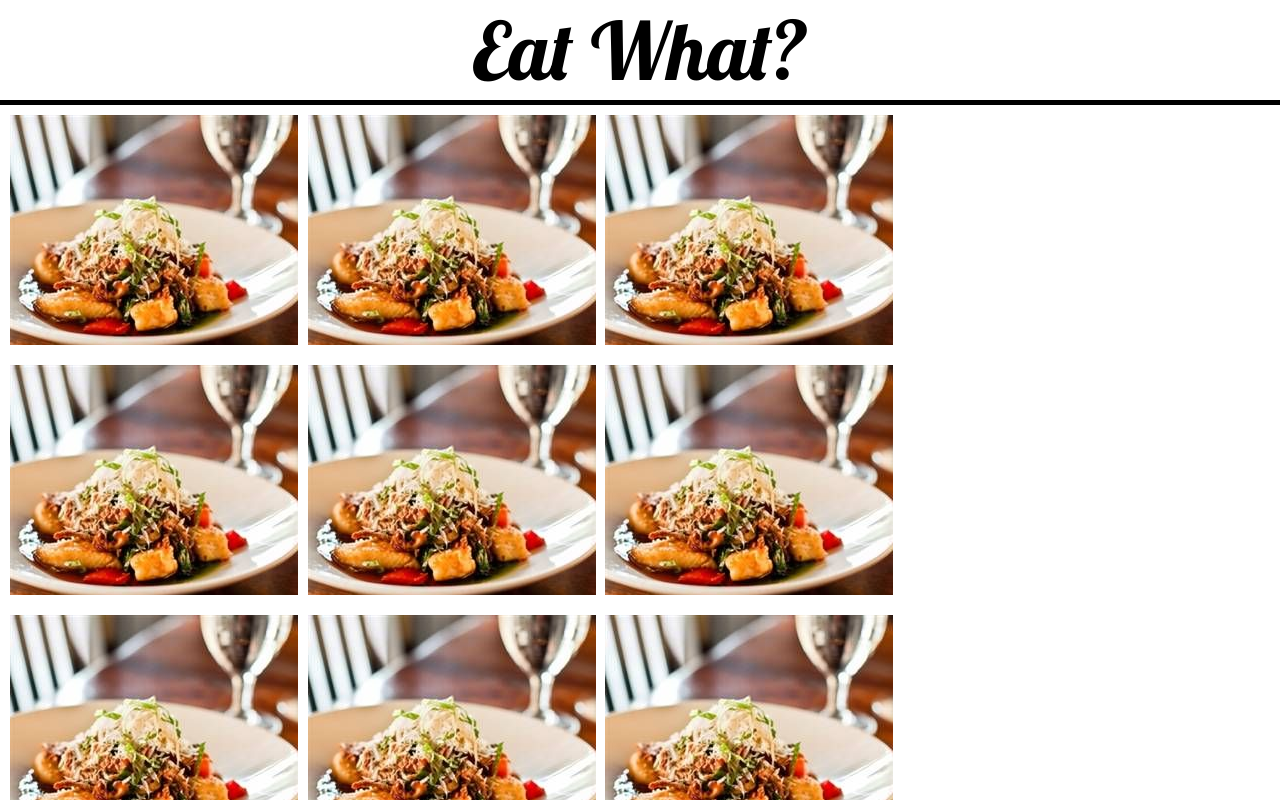
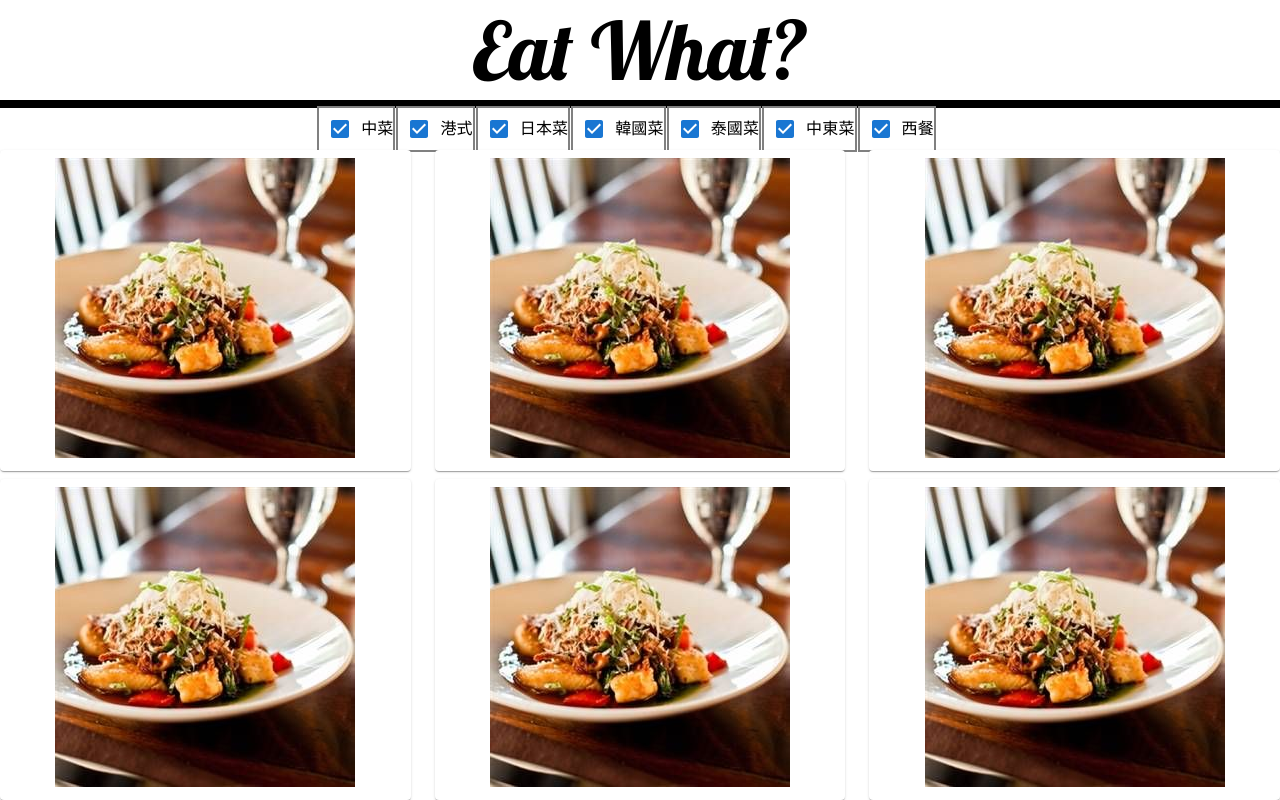
Before and after one commit to Pok3939/eat-what, a React (Create React App) app in the folder my_project/my-app/: page / in a window 1280 px wide. Shown: the top 800 px of the page. Built offline with nearby package versions, Linux system fonts and the light colour scheme.

Commit message:
add photo

```diff
--- a/my_project/my-app/package.json
+++ b/my_project/my-app/package.json
@@ -3,6 +3,9 @@
   "version": "0.1.0",
   "private": true,
   "dependencies": {
+    "@emotion/react": "^11.10.0",
+    "@emotion/styled": "^11.10.0",
+    "@mui/material": "^5.10.2",
     "@testing-library/jest-dom": "^5.16.5",
     "@testing-library/react": "^13.3.0",
     "@testing-library/user-event": "^13.5.0",
--- a/my_project/my-app/src/App.css
+++ b/my_project/my-app/src/App.css
@@ -4,44 +4,27 @@
   text-align: center;
 }
 
-.App-logo {
-  height: 40vmin;
-  pointer-events: none;
-}
-
-@media (prefers-reduced-motion: no-preference) {
-  .App-logo {
-    animation: App-logo-spin infinite 20s linear;
-  }
-}
-
-
-.App-link {
-  color: #61dafb;
-}
-
-@keyframes App-logo-spin {
-  from {
-    transform: rotate(0deg);
-  }
-  to {
-    transform: rotate(360deg);
-  }
-}
-
 .Heading{
   font-size: 5rem;
   font-family: 'Lobster', cursive;
 }
-.blackBar{
+.BlackBar{
   width: 100vw;
-  height: 0.3rem;
+  height: 0.5rem;
   background-color: black;
 }
-.layout2{
-  background-image: url(../public/huge.jpg);
-}
+
 .RefreshButton{
   height: 2rem;
   width: 2rem;
 }
+
+/* .Photogrid{
+  display:flex;
+  justify-content: center;
+  align-items: center;
+} */
+
+.TickBox1{
+  outline: 2px solid grey;
+}
--- a/my_project/my-app/src/App.tsx
+++ b/my_project/my-app/src/App.tsx
@@ -1,52 +1,16 @@
 import React from 'react';
 import logo from './logo.svg';
 import './App.css';
-import GridLayout from "react-grid-layout";
 import '../node_modules/react-grid-layout/css/styles.css'
 import '../node_modules/react-resizable/css/styles.css'
+import FormGroup from '@mui/material/FormGroup';
+import FormControlLabel from '@mui/material/FormControlLabel';
+import Checkbox from '@mui/material/Checkbox';
+import Grid from './photo9Grid'
+import NestedGrid from './handMadeGrid'
 
-// class MyResponsiveGrid extends React.Component {
-//   render() {
-//     // {lg: layout1, md: layout2, ...}
-//     const layouts = getLayoutsFromSomewhere();
-//     return (
-//       <ResponsiveGridLayout
-//         className="layout"
-//         layouts={layouts}
-//         breakpoints={{ lg: 1200, md: 996, sm: 768, xs: 480, xxs: 0 }}
-//         cols={{ lg: 12, md: 10, sm: 6, xs: 4, xxs: 2 }}
-//       >
-//         <div key="1">1</div>
-//         <div key="2">2</div>
-//         <div key="3">3</div>
-//       </ResponsiveGridLayout>
-//     );
-//   }
-// }
+const label = { inputProps: { 'aria-label': 'Checkbox demo' } };
 
-class MyFirstGrid extends React.Component {
-  render() {
-    // layout is an array of objects, see the demo for more complete usage
-    const layout = [
-      { i: "a", x: 0, y: 0, w: 3, h: 6, static: true },
-      { i: "b", x: 3, y: 0, w: 3, h: 6, static: true },
-      { i: "c", x: 6, y: 0, w: 3, h: 6, static: true }
-    ];
-    return (
-      <GridLayout
-        className="layout"
-        layout={layout}
-        cols={12}
-        rowHeight={30}
-        width={1200}
-      >
-        <div className='layout2' key="a"></div>
-        <div className='layout2' key="b"></div>
-        <div className='layout2' key="c"></div>
-      </GridLayout>
-    );
-  }
-}
 function Refresh() {
   alert('Refresh new photos');
 }
@@ -54,13 +18,19 @@ function App() {
   return (
     <div className="App">
       <text className='Heading'> Eat What?</text>
-      <div className='blackBar'></div>
+      <div className='BlackBar'></div>
+      <div className='dishChoice'>
+        <FormControlLabel className ="TickBox1" control={<Checkbox defaultChecked />} label="中菜" />
+        <FormControlLabel className ="TickBox1" control={<Checkbox defaultChecked />} label="港式" />
+        <FormControlLabel className ="TickBox1" control={<Checkbox defaultChecked />} label="日本菜" />
+        <FormControlLabel className ="TickBox1" control={<Checkbox defaultChecked />} label="韓國菜" />
+        <FormControlLabel className ="TickBox1" control={<Checkbox defaultChecked />} label="泰國菜" />
+        <FormControlLabel className ="TickBox1" control={<Checkbox defaultChecked />} label="中東菜" />
+        <FormControlLabel className ="TickBox1" control={<Checkbox defaultChecked />} label="西餐" />
+      </div>
       <header className="App-header">
-        <div className='Photogrid'>
-        <MyFirstGrid/>
-        <MyFirstGrid/>
-        <MyFirstGrid/>
-        </div>
+        {/* <Grid rowHeight={20}/> */}
+        <NestedGrid/>
         <button className='RefreshButton' onClick={Refresh}>🔄</button>
 
       </header>
--- /dev/null
+++ b/my_project/my-app/src/handMadeGrid.tsx
@@ -0,0 +1,47 @@
+import * as React from 'react';
+import { styled } from '@mui/material/styles';
+import Box from '@mui/material/Box';
+import Paper from '@mui/material/Paper';
+import Grid from '@mui/material/Grid';
+
+const Item = styled(Paper)(({ theme }) => ({
+  backgroundColor: theme.palette.mode === 'dark' ? '#1A2027' : '#fff',
+  ...theme.typography.body2,
+  padding: theme.spacing(1),
+  textAlign: 'center',
+  color: theme.palette.text.secondary,
+}));
+
+function FormRow() {
+  return (
+    <React.Fragment>
+      <Grid item xs={4}>
+        <Item><img src ='../huge.jpg'/></Item>
+      </Grid>
+      <Grid item xs={4}>
+        <Item><img src ='../huge.jpg'/></Item>
+      </Grid>
+      <Grid item xs={4}>
+        <Item><img src ='../huge.jpg'/></Item>
+      </Grid>
+    </React.Fragment>
+  );
+}
+
+export default function NestedGrid() {
+  return (
+    <Box sx={{ flexGrow: 1 }}>
+      <Grid container spacing={1}>
+        <Grid container item spacing={3}>
+          <FormRow />
+        </Grid>
+        <Grid container item spacing={3}>
+          <FormRow />
+        </Grid>
+        <Grid container item spacing={3}>
+          <FormRow />
+        </Grid>
+      </Grid>
+    </Box>
+  );
+}
--- /dev/null
+++ b/my_project/my-app/src/photo9Grid.css
@@ -0,0 +1,15 @@
+.react-grid-layout {
+    position: relative;
+    transition: height 200ms ease;
+  }
+  .react-grid-item {
+    transition: all 200ms ease;
+    transition-property: left, top;
+  }
+  .react-grid-item.cssTransforms {
+    transition-property: transform;
+  }
+  .react-grid-item:not(.react-grid-placeholder) {
+    background-image: url(../public/huge.jpg);
+    background-repeat: no-repeat;
+  }
--- /dev/null
+++ b/my_project/my-app/src/photo9Grid.tsx
@@ -0,0 +1,54 @@
+import React from 'react';
+import './photo9Grid.css';
+import ReactGridLayout from "react-grid-layout";
+import '../node_modules/react-grid-layout/css/styles.css'
+import '../node_modules/react-resizable/css/styles.css'
+export type CounterProps = { rowHeight?: number };
+const ResponsiveReactGridLayout = ReactGridLayout.WidthProvider(ReactGridLayout.Responsive);
+
+class Grid extends React.Component<CounterProps> {
+    render() {
+        const gridItems = [
+            { id: 1, name: "1" },
+            { id: 2, name: "2" },
+            { id: 3, name: "3" },
+            { id: 4, name: "4" },
+            { id: 5, name: "5" },
+            { id: 6, name: "6" },
+            { id: 7, name: "7" },
+            { id: 8, name: "8" },
+            { id: 9, name: "9" }
+        ];
+        const layout = [
+            {i: '1', x: 0, y: -3, w: 2, h: 7, static:true},
+            {i: '2', x: 2, y: -3, w: 2, h: 7, static:true},
+            {i: '3', x: 4, y: -3, w: 2, h: 7, static: true},
+            {i: '4', x: 0, y: 0, w: 2, h: 7, static: true},
+            {i: '5', x: 2, y: 0, w: 2, h: 7, static: true},
+            {i: '6', x: 4, y: 0, w: 2, h: 7, static: true},
+            {i: '7', x: 0, y: 3, w: 2, h: 7, static: true},
+            {i: '8', x: 2, y: 3, w: 2, h: 7, static: true},
+            {i: '9', x: 4, y: 3, w: 2, h: 7, static: true}
+        ]
+
+        return (
+            <ResponsiveReactGridLayout
+                layouts={{ lg: layout }}
+                measureBeforeMount={true}
+                className="layout"
+                rowHeight={this.props.rowHeight}
+                margin={[20, 20]}
+            >
+                {gridItems.map((item, i) => {
+                    return (
+                        <div key={item.id} className="grid-item">{item.name}</div>
+                    );
+                })}
+            </ResponsiveReactGridLayout>
+        );
+    }
+}
+
+
+
+export default Grid
```
Also changed, not shown: 1 other file (tests, documents, lock files or other folders).
